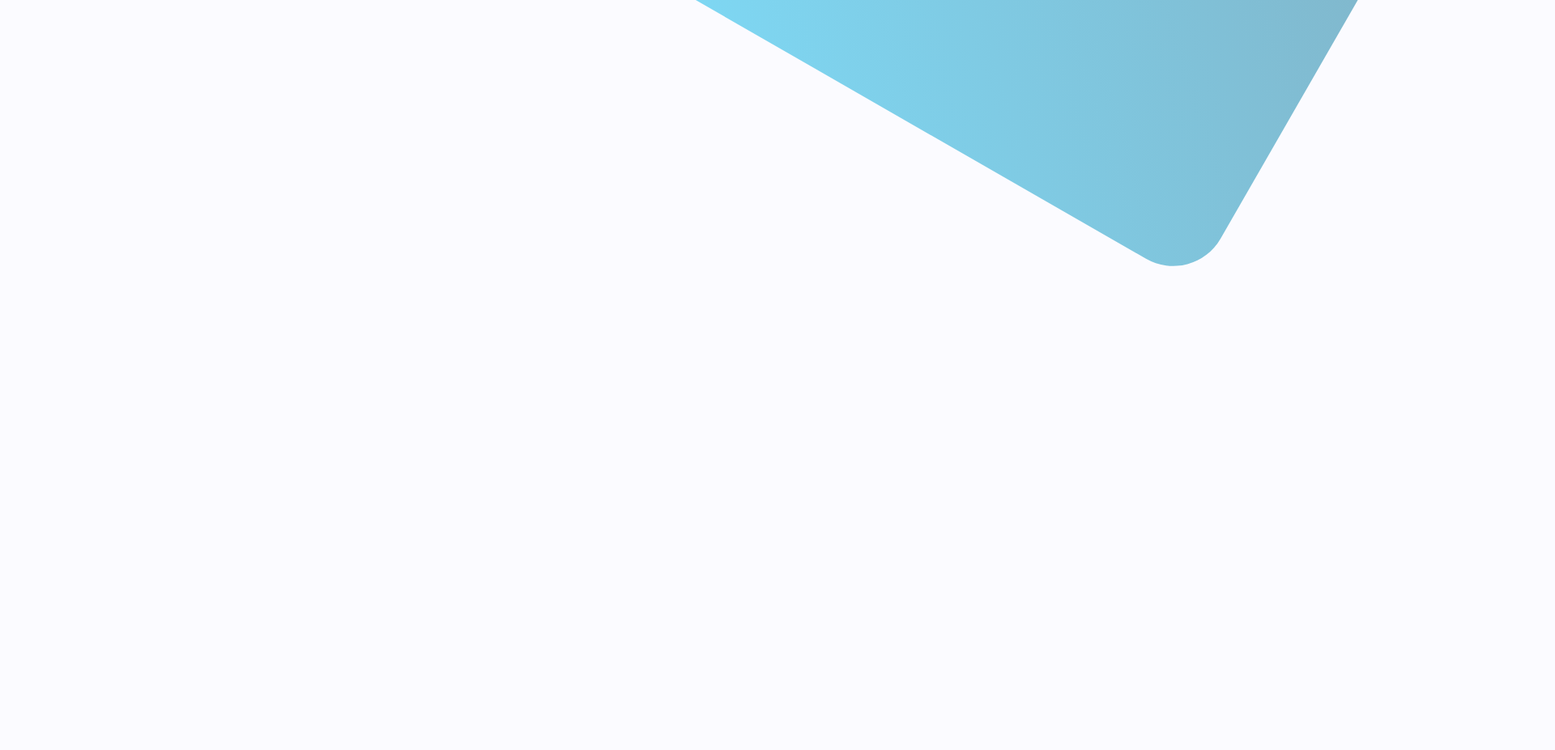
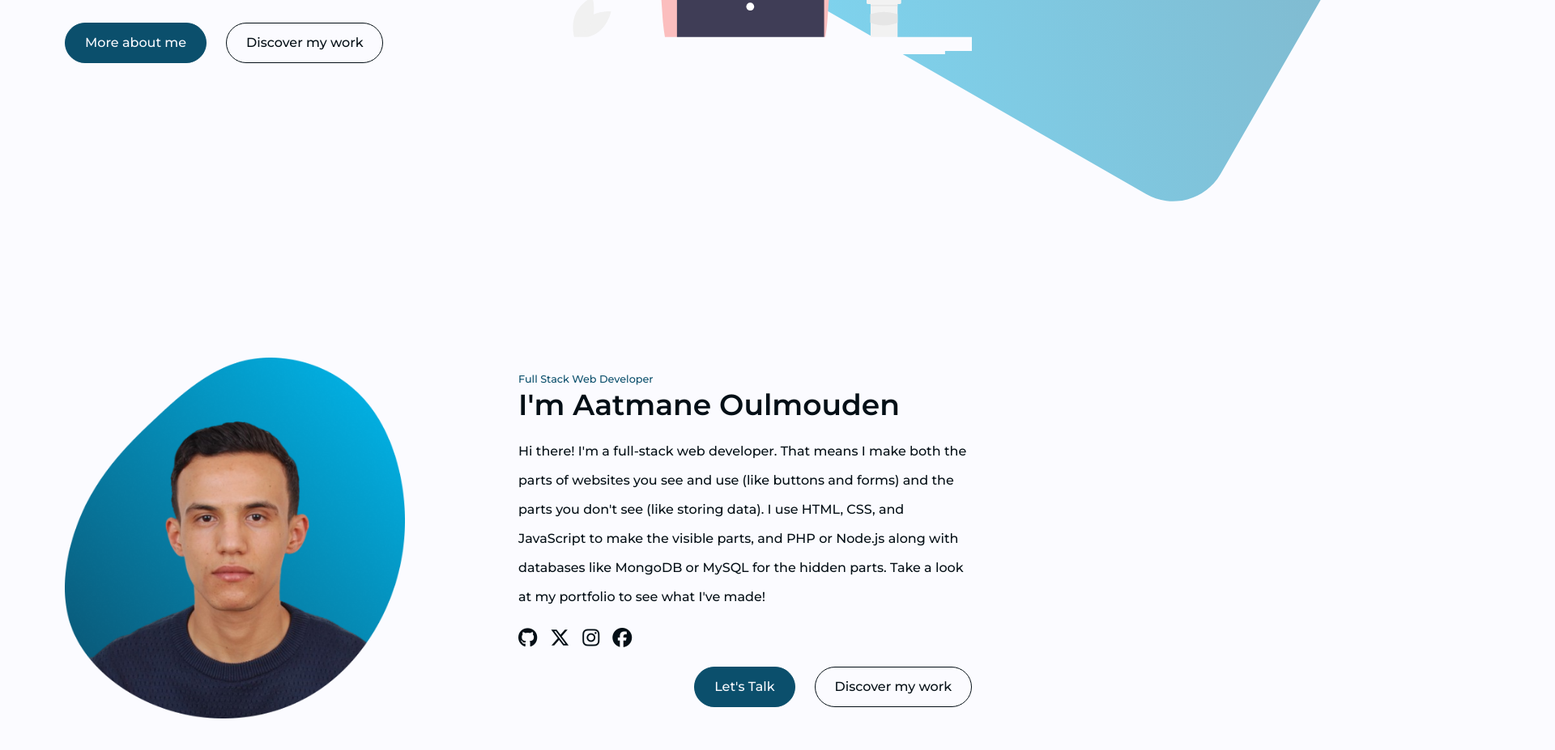
Before and after one commit to aatmaneoulmouden/portfolio, a website: page v2.html in a window 1280 px wide. Shown: the part 535-1462 px from the top of the page at 81% size, 1920 px wide, since content can reach past the window. Before the commit the page ends 800 px from the top, so only its background shows below. Drawn offline with Linux system fonts and the light colour scheme.

Commit message:
Add About section

```diff
--- a/src/input.css
+++ b/src/input.css
@@ -26,4 +26,8 @@
     .icons-list i {
         @apply text-2xl cursor-pointer hover:text-blue-dark;
     }
+
+    .social-links-list i {
+        @apply text-2xl;
+    }
 }
--- a/v2.html
+++ b/v2.html
@@ -14,11 +14,11 @@
     <link rel="stylesheet" href="./assets/css/style.css" />
   </head>
 
-  <body>
+  <body class="relative overflow-x-hidden">
     <img
       src="./assets/images/bg-illustration.svg"
       alt=""
-      class="fixed -top-1/2 -right-1/2 -z-10"
+      class="absolute -top-[30%] -right-1/2 -z-10"
     />
     <header class="py-8">
       <div class="container">
@@ -49,26 +49,91 @@
       </div>
     </header>
 
-    <section class="">
+    <section id="home" class="home">
       <div class="container">
-        <div class="grid grid-cols-2 items-center">
+        <div class="grid grid-cols-2 items-center" style="height: calc(100vh - 96px)">
           <div>
             <div class="mb-10">
               <p class="text-xl mb-3">👋 Hello there!</p>
               <h1 class="text-6xl font-bold mb-5">I'm Aatmane,</h1>
-              <h1 class="text-6xl font-bold mb-5">I'm a <span class="text-blue-light font-bold">Developer</span></h1>
+              <h1 class="text-6xl font-bold mb-5">
+                I'm a <span class="text-blue-light font-bold">Developer</span>
+              </h1>
               <p class="text-4xl">I build things for web</p>
             </div>
             <div class="flex gap-6">
-              <a href="" class="btn bg-blue-dark border-blue-dark text-light hover:bg-blue-light hover:border-blue-light">More about me</a>
-              <a href="" class="btn border-dark hover:text-blue-light hover:border-blue-light">Discover my work</a>
+              <a
+                href=""
+                class="btn bg-blue-dark border-blue-dark text-light hover:bg-blue-light hover:border-blue-light"
+                >More about me</a
+              >
+              <a
+                href=""
+                class="btn border-dark hover:text-blue-light hover:border-blue-light"
+                >Discover my work</a
+              >
             </div>
           </div>
           <img
             src="./assets/images/svgviewer-output.svg"
             alt=""
-            class="ml-auto mt-32 w"
+            class="ml-auto"
           />
+        </div>
+      </div>
+    </section>
+    <section id="about" class="min-h-screen flex justify-center items-center">
+      <div class="container">
+        <div class="grid grid-cols-2 items-center">
+          <div class="image">
+            <img
+              src="./assets/images/aatmane_2.png"
+              alt="Aatmane Oulmouden"
+              class="w-3/4"
+            />
+          </div>
+          <div class="text">
+            <small class="font-medium text-blue-dark"
+              >Full Stack Web Developer</small
+            >
+            <h1 class="text-4xl font-semibold mb-5">I'm Aatmane Oulmouden</h1>
+            <p class="font-medium leading-[36px]">
+              Hi there! I'm a full-stack web developer. That means I make both
+              the parts of websites you see and use (like buttons and forms) and
+              the parts you don't see (like storing data). I use HTML, CSS, and
+              JavaScript to make the visible parts, and PHP or Node.js along
+              with databases like MongoDB or MySQL for the hidden parts. Take a
+              look at my portfolio to see what I've made!
+            </p>
+
+            <ul class="social-links-list flex gap-4 mt-4">
+              <li>
+                <a href=""><i class="fa-brands fa-github"></i></a>
+              </li>
+              <li>
+                <a href=""><i class="fa-brands fa-x-twitter"></i></a>
+              </li>
+              <li>
+                <a href=""><i class="fa-brands fa-instagram"></i></a>
+              </li>
+              <li>
+                <a href=""><i class="fa-brands fa-facebook"></i></a>
+              </li>
+            </ul>
+
+            <div class="flex gap-6 justify-end mt-5">
+              <a
+                href="mailto:aatmaneoulmouden@gmail.com"
+                class="btn bg-blue-dark border-blue-dark text-light hover:bg-blue-light hover:border-blue-light"
+                >Let's Talk</a
+              >
+              <a
+                href=""
+                class="btn border-dark hover:text-blue-light hover:border-blue-light"
+                >Discover my work</a
+              >
+            </div>
+          </div>
         </div>
       </div>
     </section>
```
Also changed, not shown: assets/css/style.css, assets/images/aatmane_2.png (added).
